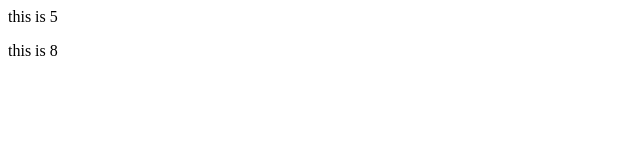
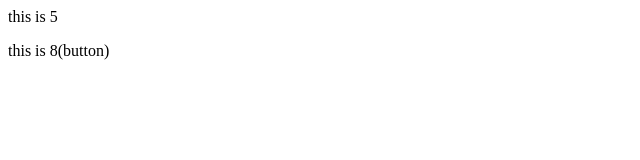
Before and after one commit to Naman1000/abc1, a plain HTML site: page index.html in a window 1280 px wide. Shown: the full height of the page, 0-640 px from the left. Drawn offline with Linux system fonts and the light colour scheme.

```diff
--- a/index.html
+++ b/index.html
@@ -1,2 +1,2 @@
 <p>this is 5</p>
-<p>this is 8</p>
+<p>this is 8(button)</p>
```
